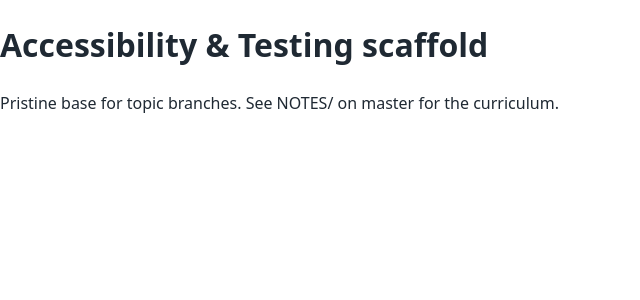
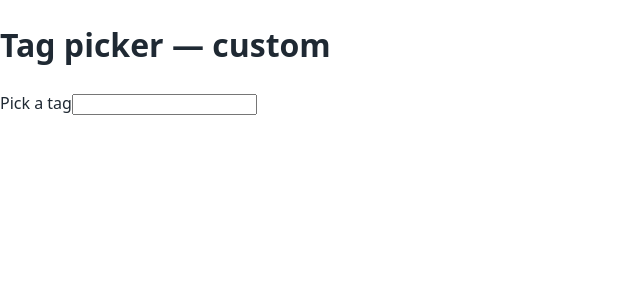
Before and after one commit to Sabeeh024/accessibility-and-testing, a React (Vite) app: page / in a window 1280 px wide. Shown: the top 300 px of the page, without its empty margins (0-640 px from the left). Built offline with nearby package versions, Linux system fonts and the light colour scheme.

Commit message:
Custom tag picker: mouse-only div list (pre-ARIA baseline)

```diff
--- a/src/App.css
+++ b/src/App.css
@@ -3,3 +3,28 @@ main {
   margin: 48px auto;
   padding: 0 20px;
 }
+
+.tag-picker {
+  position: relative;
+  display: inline-block;
+}
+
+.tag-picker-list {
+  position: absolute;
+  top: 100%;
+  left: 0;
+  right: 0;
+  border: 1px solid #888;
+  background: Canvas;
+  max-height: 200px;
+  overflow-y: auto;
+}
+
+.tag-picker-option {
+  padding: 6px 10px;
+  cursor: pointer;
+}
+
+.tag-picker-option:hover {
+  background: rgba(128, 128, 128, 0.2);
+}
--- a/src/App.jsx
+++ b/src/App.jsx
@@ -1,8 +1,10 @@
+import TagPicker from './TagPicker'
+
 function App() {
   return (
     <main>
-      <h1>Accessibility &amp; Testing scaffold</h1>
-      <p>Pristine base for topic branches. See NOTES/ on master for the curriculum.</p>
+      <h1>Tag picker — custom</h1>
+      <TagPicker />
     </main>
   )
 }
--- /dev/null
+++ b/src/TagPicker.jsx
@@ -0,0 +1,57 @@
+import { useState } from 'react'
+
+const TAGS = [
+  'accessibility',
+  'testing',
+  'react',
+  'vite',
+  'javascript',
+  'css',
+  'html',
+  'aria',
+  'performance',
+  'security',
+]
+
+function TagPicker() {
+  const [value, setValue] = useState('')
+  const [open, setOpen] = useState(false)
+
+  const filtered = TAGS.filter((tag) =>
+    tag.toLowerCase().includes(value.toLowerCase()),
+  )
+
+  return (
+    <div className="tag-picker">
+      <label htmlFor="tag-input">Pick a tag</label>
+      <input
+        id="tag-input"
+        type="text"
+        value={value}
+        onChange={(e) => {
+          setValue(e.target.value)
+          setOpen(true)
+        }}
+        onFocus={() => setOpen(true)}
+      />
+      {open && filtered.length > 0 && (
+        <div className="tag-picker-list">
+          {filtered.map((tag) => (
+            <div
+              key={tag}
+              className="tag-picker-option"
+              onClick={() => {
+                setValue(tag)
+                setOpen(false)
+              }}
+            >
+              {tag}
+            </div>
+          ))}
+        </div>
+      )}
+    </div>
+  )
+}
+
+export default TagPicker
```
